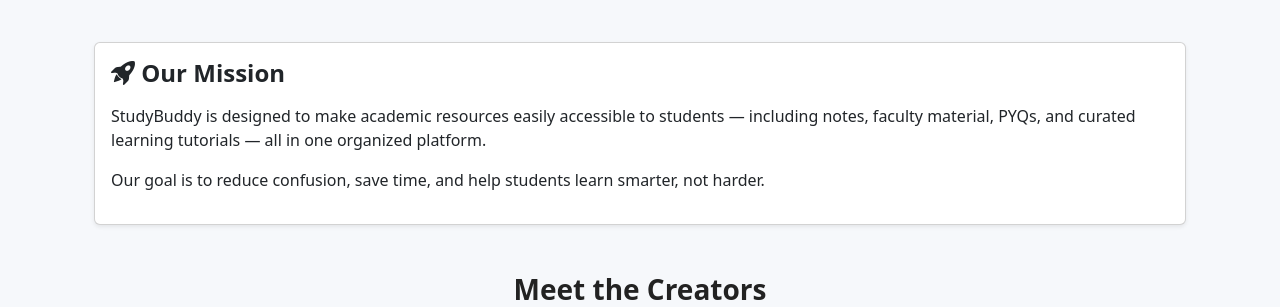
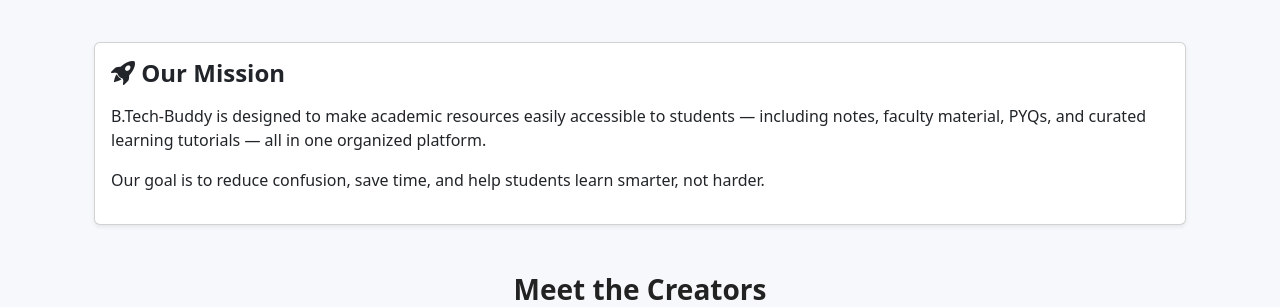
Before and after one commit to Srishti-Doshi/studybuddy, a Django app: page /about/ in a window 1280 px wide. Shown: the part 190-497 px from the top of the page. Run offline with Django 5.2, Linux system fonts and the light colour scheme.

Commit message:
update about page

```diff
--- a/core/templates/about.html
+++ b/core/templates/about.html
@@ -18,7 +18,7 @@
         <div class="card-body">
             <h4 class="fw-bold mb-3"><i class="bi bi-rocket-takeoff-fill"></i> Our Mission</h4>
             <p>
-                StudyBuddy is designed to make academic resources easily accessible
+                B.Tech-Buddy is designed to make academic resources easily accessible
                 to students — including notes, faculty material, PYQs, and curated
                 learning tutorials — all in one organized platform.
             </p>
```
